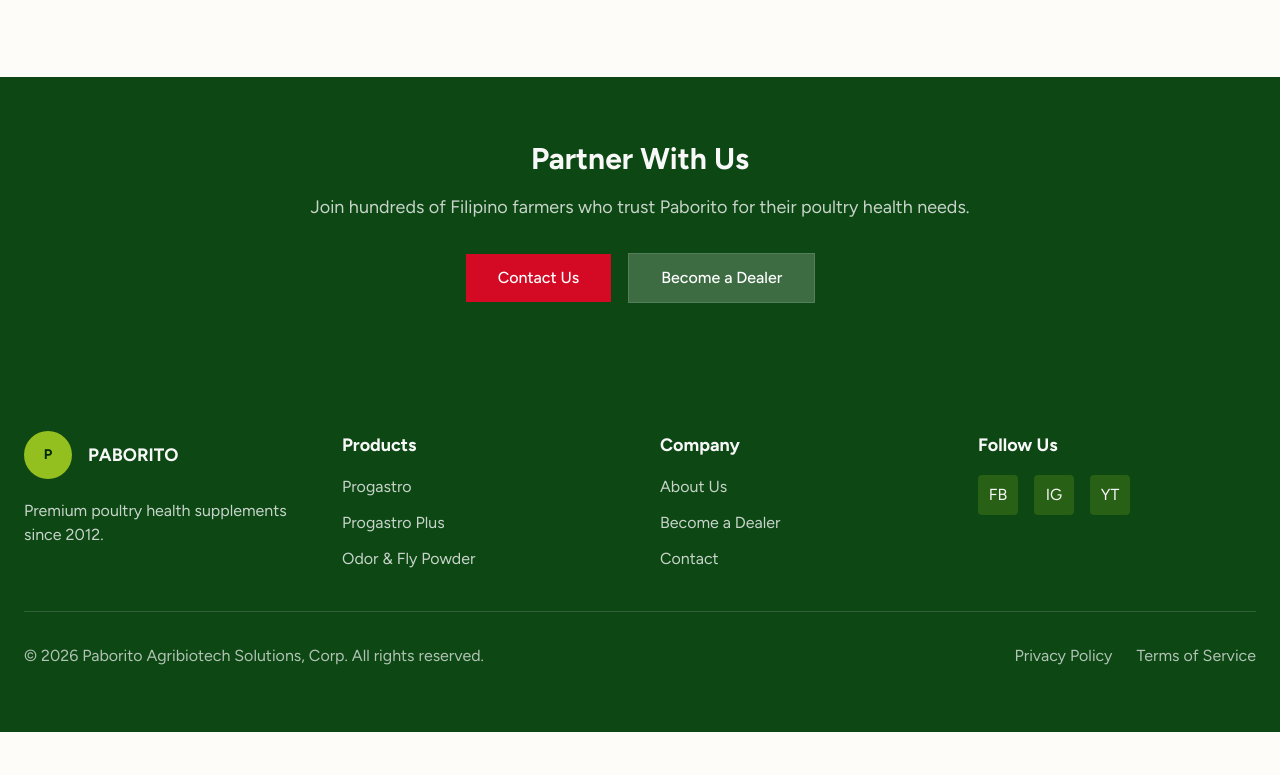
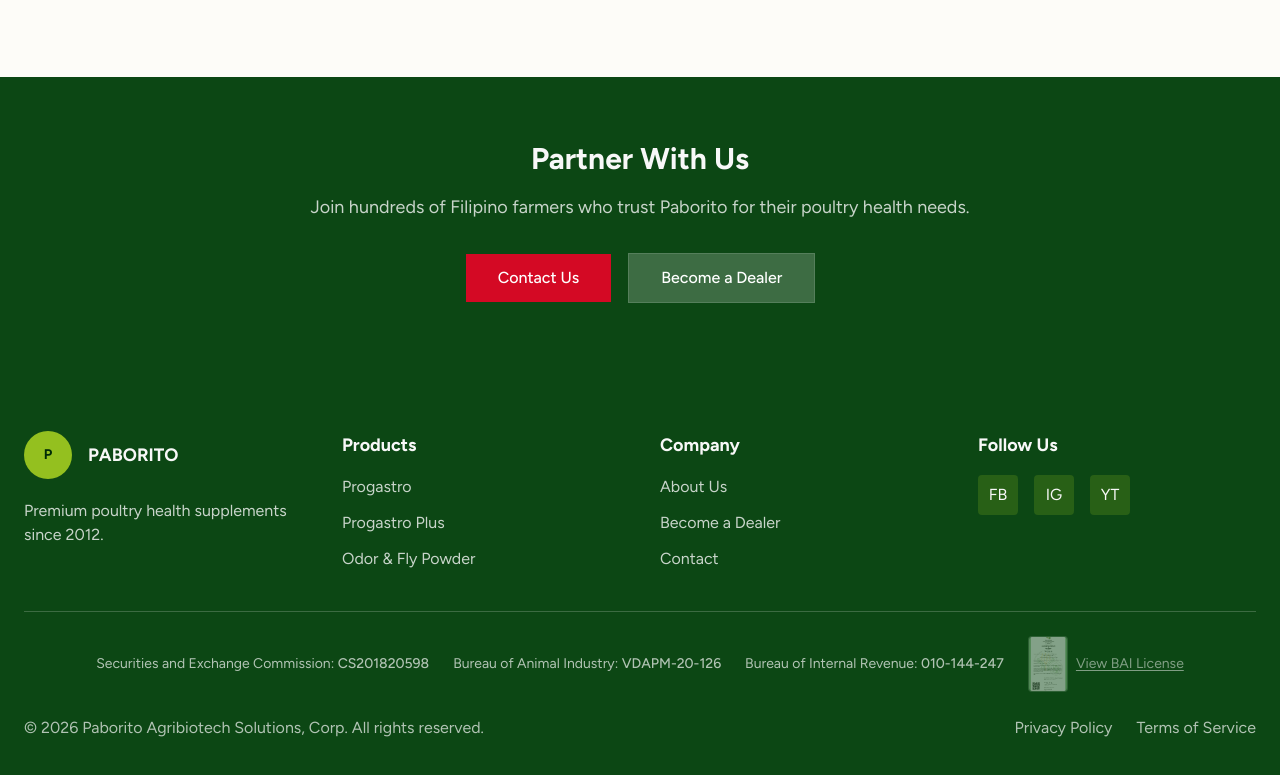
Before and after one commit to jkenger/paborito, a Next.js app: page /about in a window 1280 px wide. Shown: the part 1883-2658 px from the top of the page. Before the commit the page ends 2615 px from the top, so only its background shows below. Built offline with nearby package versions, Linux system fonts and the light colour scheme.

Commit message:
Refactor code structure for improved readability and maintainability

```diff
--- a/app/contact/page.tsx
+++ b/app/contact/page.tsx
@@ -179,24 +179,41 @@
         </div>
       </section>
 
-      {/* Map Placeholder */}
+      {/* Map Section */}
       <section className="py-16 bg-muted/30">
         <div className="container mx-auto px-6">
           <FadeIn className="text-center mb-10">
             <h2 className="text-2xl md:text-3xl font-bold text-primary mb-3">
-              Find Us
+              Visit Our Office
             </h2>
             <p className="text-lg text-muted-foreground">
-              Visit our office or find a dealer near you
+              {siteConfig.contact.address}
             </p>
           </FadeIn>
           <FadeIn delay={0.1}>
-            <div className="aspect-[21/9] bg-muted rounded-xl border-2 border-dashed border-muted-foreground/30 flex items-center justify-center">
-              <div className="text-center text-muted-foreground">
-                <span className="text-4xl block mb-2">🗺️</span>
-                <span className="text-lg">Map Placeholder</span>
-              </div>
+            <div className="aspect-[21/9] rounded-xl overflow-hidden shadow-lg">
+              <iframe
+                src="https://www.google.com/maps?q=14.480607,121.187931&z=17&output=embed"
+                width="100%"
+                height="100%"
+                style={{ border: 0 }}
+                allowFullScreen
+                loading="lazy"
+                referrerPolicy="no-referrer-when-downgrade"
+                title="Paborito Office Location"
+                className="w-full h-full"
+              />
             </div>
+            <p className="text-center text-sm text-muted-foreground mt-4">
+              <a
+                href="https://www.google.com/maps?q=14.480607,121.187931"
+                target="_blank"
+                rel="noopener noreferrer"
+                className="hover:text-primary transition-colors underline underline-offset-2"
+              >
+                Open in Google Maps
+              </a>
+            </p>
           </FadeIn>
         </div>
       </section>
--- a/app/page.tsx
+++ b/app/page.tsx
@@ -89,6 +89,21 @@
               </StaggerItem>
             ))}
           </StaggerContainer>
+        </div>
+      </section>
+
+      {/* Credentials Strip */}
+      <section className="bg-muted/50 border-y py-3">
+        <div className="container mx-auto px-6">
+          <div className="flex flex-wrap items-center justify-center gap-x-6 gap-y-2 text-sm text-muted-foreground">
+            <span className="font-medium text-foreground">Licensed & Registered:</span>
+            {siteConfig.registrations.map((reg, i) => (
+              <span key={i} className="flex items-center gap-1.5">
+                <span className="font-semibold text-primary">{reg.label}</span>
+                <span>{reg.number}</span>
+              </span>
+            ))}
+          </div>
         </div>
       </section>
 
--- /dev/null
+++ b/components/certificate-viewer.tsx
@@ -0,0 +1,82 @@
+"use client"
+
+import { useState } from "react"
+import Image from "next/image"
+
+interface CertificateViewerProps {
+  src: string
+  alt: string
+  label: string
+}
+
+export function CertificateViewer({ src, alt, label }: CertificateViewerProps) {
+  const [isOpen, setIsOpen] = useState(false)
+
+  return (
+    <>
+      {/* Thumbnail trigger */}
+      <button
+        onClick={() => setIsOpen(true)}
+        className="group flex items-center gap-2 text-sm opacity-70 hover:opacity-100 transition-opacity"
+      >
+        <div className="relative w-10 h-14 bg-white/10 rounded overflow-hidden border border-white/20 group-hover:border-white/40 transition-colors">
+          <Image
+            src={src}
+            alt={alt}
+            fill
+            className="object-cover"
+          />
+        </div>
+        <span className="underline underline-offset-2">{label}</span>
+      </button>
+
+      {/* Modal overlay */}
+      {isOpen && (
+        <div
+          className="fixed inset-0 z-50 flex items-center justify-center p-4 md:p-8 bg-black/90"
+          onClick={() => setIsOpen(false)}
+        >
+          {/* Close button */}
+          <button
+            onClick={() => setIsOpen(false)}
+            className="absolute top-4 right-4 z-10 w-10 h-10 flex items-center justify-center text-white hover:text-white bg-white/20 hover:bg-white/30 rounded-full transition-colors"
+            aria-label="Close"
+          >
+            <svg
+              xmlns="http://www.w3.org/2000/svg"
+              width="24"
+              height="24"
+              viewBox="0 0 24 24"
+              fill="none"
+              stroke="currentColor"
+              strokeWidth="2"
+              strokeLinecap="round"
+              strokeLinejoin="round"
+            >
+              <line x1="18" y1="6" x2="6" y2="18" />
+              <line x1="6" y1="6" x2="18" y2="18" />
+            </svg>
+          </button>
+
+          {/* Image container */}
+          <div
+            className="relative w-auto h-full max-h-[85vh] flex flex-col items-center justify-center"
+            onClick={(e) => e.stopPropagation()}
+          >
+            <div className="relative h-full max-h-[80vh] w-auto">
+              <Image
+                src={src}
+                alt={alt}
+                width={600}
+                height={900}
+                className="h-full w-auto max-h-[80vh] object-contain rounded-lg shadow-2xl bg-white"
+                priority
+              />
+            </div>
+            <p className="text-center text-white text-sm mt-4">{alt}</p>
+          </div>
+        </div>
+      )}
+    </>
+  )
+}
--- a/components/footer.tsx
+++ b/components/footer.tsx
@@ -1,5 +1,6 @@
 import Link from "next/link"
 import { siteConfig, footerContent } from "@/lib/content"
+import { CertificateViewer } from "@/components/certificate-viewer"
 
 export function Footer() {
   const currentYear = new Date().getFullYear()
@@ -81,8 +82,24 @@
           </div>
         </div>
 
+        {/* Registrations */}
+        <div className="border-t border-primary-foreground/20 pt-6 mb-6">
+          <div className="flex flex-wrap items-center justify-center gap-x-6 gap-y-3 text-sm opacity-70">
+            {siteConfig.registrations.map((reg, i) => (
+              <span key={i}>
+                {reg.fullName}: <span className="font-medium">{reg.number}</span>
+              </span>
+            ))}
+            <CertificateViewer
+              src="/images/bai-license.png"
+              alt="Bureau of Animal Industry - License to Operate (VDAPM-20-126)"
+              label="View BAI License"
+            />
+          </div>
+        </div>
+
         {/* Bottom Bar */}
-        <div className="border-t border-primary-foreground/20 pt-8 flex flex-col md:flex-row justify-between items-center gap-5 text-base opacity-70">
+        <div className="flex flex-col md:flex-row justify-between items-center gap-5 text-base opacity-70">
           <span>© {currentYear} Paborito Agribiotech Solutions, Corp. All rights reserved.</span>
           <div className="flex gap-6">
             {footerContent.legal.map((link) => (
--- a/lib/content.ts
+++ b/lib/content.ts
@@ -9,13 +9,18 @@
   contact: {
     phone: "+63 XXX XXX XXXX",
     email: "info@paborito.ph",
-    address: "Address placeholder, Philippines",
+    address: "492 National Road, Barangay Calumpang, Binangonan, Rizal, Philippines",
   },
   social: {
     facebook: "#",
     instagram: "#",
     youtube: "#",
   },
+  registrations: [
+    { label: "SEC", number: "CS201820598", fullName: "Securities and Exchange Commission" },
+    { label: "BAI", number: "VDAPM-20-126", fullName: "Bureau of Animal Industry" },
+    { label: "BIR", number: "010-144-247", fullName: "Bureau of Internal Revenue" },
+  ],
 }
 
 export const navigation = [
```
Also changed, not shown: public/images/bai-license.png (added).
